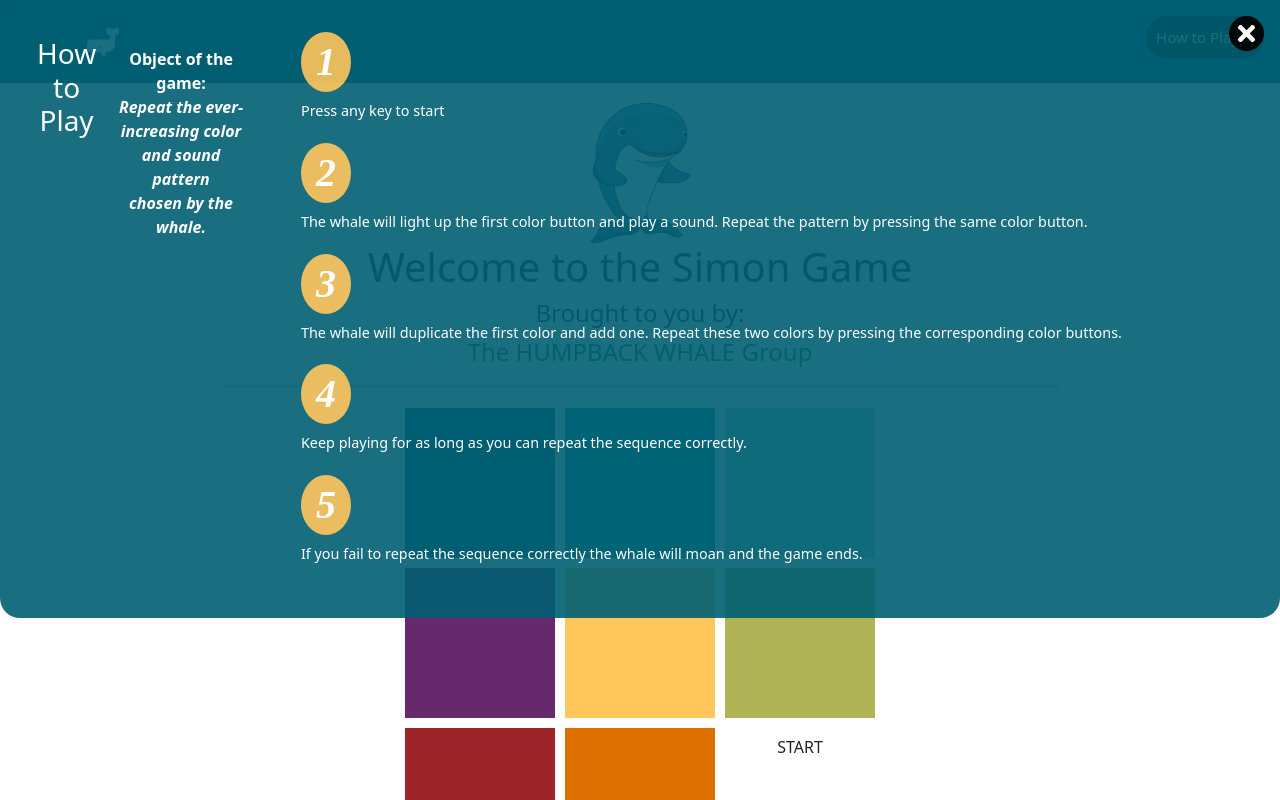
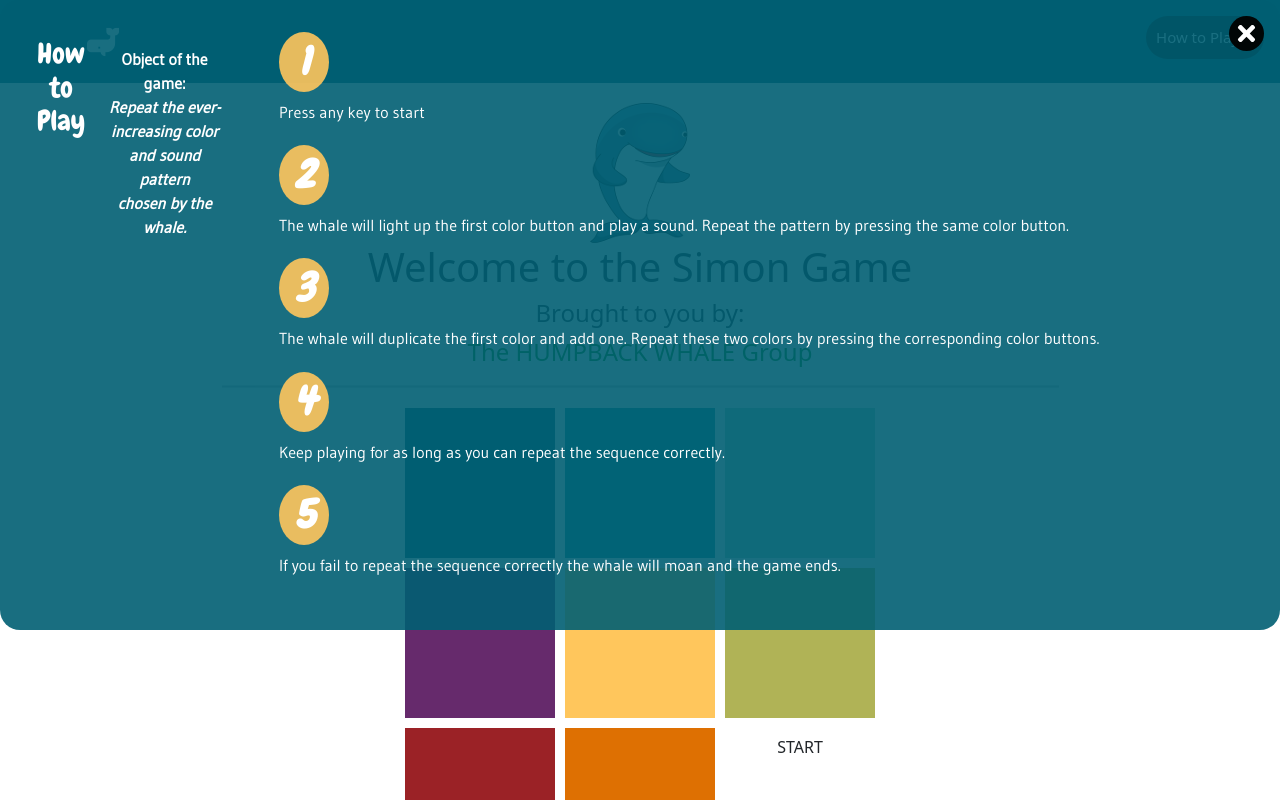
Before and after one commit to Ann-pixel/gdi-hackathon21-humpback, a React (Create React App) app: page / in a window 1280 px wide. Both pictures are taken after a click on the button "How to Play". Shown: the top 800 px of the page. Built offline with nearby package versions, Linux system fonts and the light colour scheme.

Commit message:
update popup fonts

```diff
--- a/package.json
+++ b/package.json
@@ -15,9 +15,9 @@
     "react": "^17.0.2",
     "react-bootstrap": "^2.0.2",
     "react-dom": "^17.0.2",
+    "react-icons": "^4.3.1",
     "react-scripts": "4.0.3",
     "styled-components": "^5.3.3",
-    "react-icons": "^4.3.1",
     "web-vitals": "^1.1.2"
   },
   "scripts": {
--- a/src/App.css
+++ b/src/App.css
@@ -44,6 +44,7 @@
   text-align: center;
   font-weight: bold;
   padding: 15px;
+  font-family: 'Gudea', sans-serif;
 }
 
 .popup-btn {
@@ -78,19 +79,20 @@
   display: flex;
   flex-direction: column;
   width: 100%;
-  font-size: 0.9rem;
+  font-size: 1rem;
   margin-bottom: 0.7rem;
   text-align: left;
   padding-left: 40px;
   padding-bottom: 10px;
+  font-family: 'Gudea', sans-serif;
 }
 
 .game-instructions li::before {
   content: counter(instructions-counter);
+  font-family: 'Chewy', cursive;
   font-weight: bold;
   font-size: 2.5rem;
   margin-bottom: 0.5rem;
-  font-family: 'Abril Fatface', serif;
   background: rgba(255, 198, 92, 0.9);
   color: #fff;
   font-weight: 700;
--- a/src/App.js
+++ b/src/App.js
@@ -171,7 +171,7 @@ function App() {
       <Popup trigger={buttonPopup} setTrigger={setButtonPopup}>
         <h3 className="popup-title">How to Play</h3>
         <p className="game-object">
-          Object of the game: <br />{" "}
+          Object of the game: <br/>
           <em>
             Repeat the ever-increasing color and sound pattern <br /> chosen by
             the whale.
--- a/src/css/popup.css
+++ b/src/css/popup.css
@@ -2,10 +2,11 @@
     position: fixed;
     top: 0;
     left: 0;
-    width: 100%;
+    width: auto;
     display: flex;
     justify-content: right;
     align-items: center;
+    font-family: 'Chewy', cursive;
 }
 
 .popup-inner {
```
Also changed, not shown: 1 other file (tests, documents, lock files or other folders).
